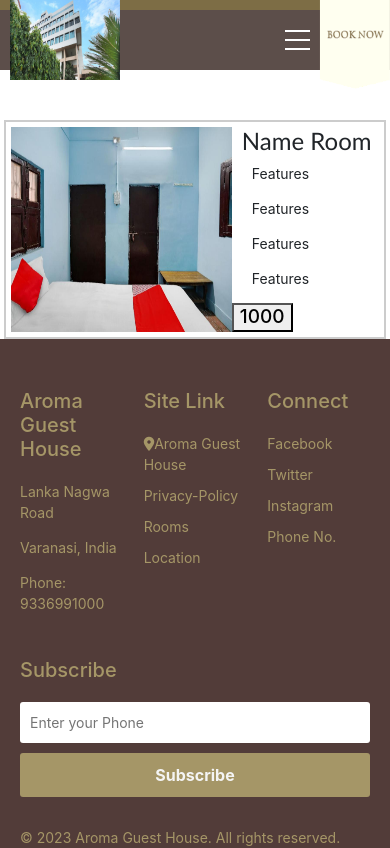
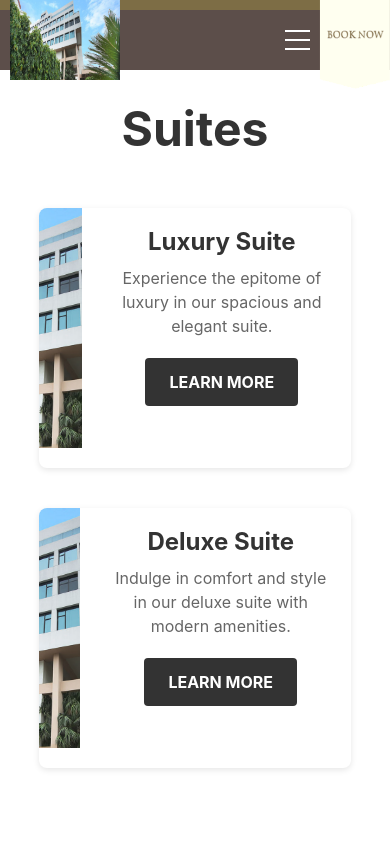
Before and after one commit to Adityaadpandey/hotel-aroma, a React (Create React App) app: page /accomodation in a window 390 px wide. Shown: the top 848 px of the page. Built offline with nearby package versions, Linux system fonts and the light colour scheme.

Commit message:
fine to go

```diff
--- a/src/Page/Accomodation/Rooms.css
+++ b/src/Page/Accomodation/Rooms.css
@@ -1,65 +1,81 @@
-.main-cont {
-  /* position: relative; */
-  margin-top: 120px;
-
+.suites-page {
+  padding: 100px 0;
+  text-align: center;
 }
 
-.room-cont {}
-
-.room {
-  width: 55%;
-  display: flex;
-  /* flex-wrap:wrap; */
-  border: 2px solid rgba(0, 0, 0, 0.2);
-  margin: 0 auto;
-  padding-top: 10px;
-  padding-bottom: 10px;
-  /* margin-left: 80px; */
+.section-title {
+  font-size: 48px;
+  font-weight: bold;
+  margin-bottom: 50px;
+  color: #333;
 }
 
-.room img {
-  max-width: 60%;
-  /* margin: 0 auto; */
-  margin-left: 10px;
+.suite-cards {
+  display: flex;
+  flex-wrap: wrap;
+  justify-content: center;
+  gap: 40px;
 }
 
-.con {
-  /* padding-left: 30px; */
-
+.suite-card {
+  width: 80%;
+  background-color: #fff;
+  border-radius: 8px;
+  box-shadow: 0 2px 6px rgba(0, 0, 0, 0.1);
+  transition: transform 0.3s ease;
+  overflow: hidden;
+  /* position: relative; */
+  display: flex;
 }
 
-.con h2 {
-  font-family: 'Trebuchet MS', 'Lucida Sans Unicode', 'Lucida Grande', 'Lucida Sans', Arial, sans-serif;
-  font-size: 36px;
-  padding-left: -10px;
+.suite-card:hover {
+  transform: translateY(-5px);
 }
 
-.con p {
-    padding-left: 20px;
-
+.image-container {
+  position: relative;
+  height: 240px;
+  overflow: hidden;
 }
 
-.con h4 {
-  margin-bottom: 0;
-  /* margin :0 auto */
+.image-container img {
+  width: 80%;
+  float: left;
+  height: 100%;
+  object-fit: cover;
+  object-position: center;
 }
 
-@media (max-width: 768px) {
-  .room {
-    width: 98%;
-    margin: 0 auto;
-    padding: 5px;
-  }
+.content {
+  padding: 20px;
+}
 
-  .room img {
-    width: 60%;
-    margin-left: 0;
+.title {
+  font-size: 24px;
+  font-weight: bold;
+  margin-bottom: 10px;
+  color: #333;
+}
 
-  }
+.description {
+  font-size: 16px;
+  margin-bottom: 20px;
+  color: #666;
+}
 
-  .con h2 {
-    font-size: 24px;
-    padding-left: 10px;
+.btn {
+  padding: 12px 24px;
+  background-color: #333;
+  color: #fff;
+  border: none;
+  border-radius: 4px;
+  font-size: 16px;
+  font-weight: bold;
+  text-transform: uppercase;
+  cursor: pointer;
+  transition: background-color 0.3s ease;
+}
 
-  }
+.btn:hover {
+  background-color: #222;
 }
--- a/src/Page/Accomodation/Rooms.jsx
+++ b/src/Page/Accomodation/Rooms.jsx
@@ -1,109 +1,49 @@
-import React, { useState, useEffect } from 'react'
-import './Rooms.css'
-
-import room11 from "../../Assets/room-1.jpg";
-import room12 from "../../Assets/room-7.jpg";
-import room13 from "../../Assets/room.jpg";
-// images for the second room
-import room21 from "../../Assets/room-4.jpg";
-import room22 from "../../Assets/room-7.jpg";
-import room23 from "../../Assets/room-6.jpg";
-// images for the third room
-import room31 from "../../Assets/room-5.jpg";
-import room32 from "../../Assets/room-4.jpg";
-import room33 from "../../Assets/room-1.jpg";
+import React from 'react';
+import SuiteCard from './SuiteCard';
+import img1 from '../../Assets/fine.jpg'
+import './Rooms.css';
 
 
-const Rooms = () => {
-    const [Room1, setRoom1] = useState(room11);
-    const [Room2, setRoom2] = useState(room22);
-    const [Room3, setRoom3] = useState(room31);
-    // for the room 1 image
-    useEffect(() => {
-        const timer = setTimeout(() => {
-            switch (Room1) {
-                case room11:
-                    setRoom1(room12);
-                    break;
-                case room12:
-                    setRoom1(room13);
-                    break;
-                case room13:
-                    setRoom1(room11);
-                    break;
-                default:
-                    setRoom1(room11);
+const SuitesPage = () => {
+    const suites = [
+        {
+            id: 1,
+            title: 'Luxury Suite',
+            description: 'Experience the epitome of luxury in our spacious and elegant suite.',
+            imageUrl: img1,
+            amminities: {
+                1: "Free Wifi",
+                2: "Room Service",
+                3: "something else",
+
             }
-        }, 2000);
+        },
+        {
+            id: 2,
+            title: 'Deluxe Suite',
+            description: 'Indulge in comfort and style in our deluxe suite with modern amenities.',
+            imageUrl: img1,
+            amminities: {
+                1: "Free Wifi",
+                2: "Room Service",
+                3: "something else",
 
-        return () => clearTimeout(timer);
-    }, [Room1]);
+            }
 
-    // for the room 2 image
-    useEffect(() => {
-        const timer = setTimeout(() => {
-            switch (Room2) {
-                case room21:
-                    setRoom2(room22);
-                    break;
-                case room22:
-                    setRoom2(room23);
-                    break;
-                case room23:
-                    setRoom2(room21);
-                    break;
-                default:
-                    setRoom2(room21);
-            }
-        }, 2000);
-
-        return () => clearTimeout(timer);
-    }, [Room2]);
-
-    // for the room 1 image
-    useEffect(() => {
-        const timer = setTimeout(() => {
-            switch (Room3) {
-                case room31:
-                    setRoom3(room32);
-                    break;
-                case room32:
-                    setRoom3(room33);
-                    break;
-                case room33:
-                    setRoom3(room31);
-                    break;
-                default:
-                    setRoom3(room31);
-            }
-        }, 2000);
-
-        return () => clearTimeout(timer);
-    }, [Room3]);
-
-
+        },
+        // Add more suite objects as needed
+    ];
 
     return (
-        <>
-            <div className="main-cont">
-                <div className="room-cont">
-                    <div className="room">
-                        <img src={Room1} alt="im 1" />
-                        <div className="con">
-                            <h2>Name Room</h2>
-                            <p>Features</p>
-                            <p>Features</p>
-                            <p>Features</p>
-                            <p>Features</p>
-                           <button><h4>1000</h4></button>
-                        </div>
-                    </div>
+        <div className="suites-page">
+            <h2 className="section-title">Suites</h2>
+            <div className="suite-cards">
+                {suites.map(suite => (
+                    <SuiteCard key={suite.id} suite={suite} />
+                ))}
+            </div>
+        </div>
+    );
+};
 
-                </div>
-            </div>
-
-        </>
-    )
-}
-
-export default Rooms
+export default SuitesPage;
--- /dev/null
+++ b/src/Page/Accomodation/SuiteCard.jsx
@@ -0,0 +1,20 @@
+import React from 'react';
+
+const SuiteCard = ({ suite }) => {
+  const { title, description, imageUrl } = suite;
+
+  return (
+    <div className="suite-card">
+      <div className="image-container">
+        <img src={imageUrl} alt={title} />
+      </div>
+      <div className="content">
+        <h3 className="title">{title}</h3>
+        <p className="description">{description}</p>
+        <button className="btn">Learn More</button>
+      </div>
+    </div>
+  );
+};
+
+export default SuiteCard;
```
